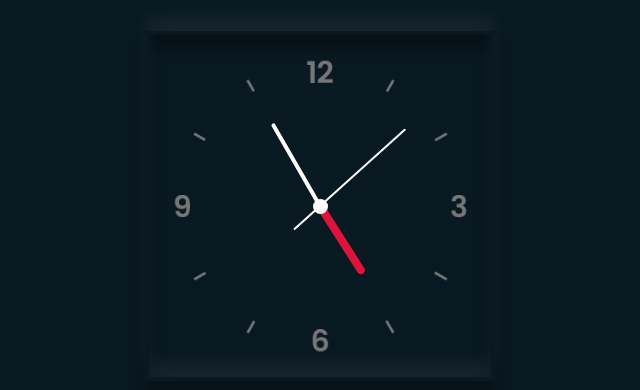
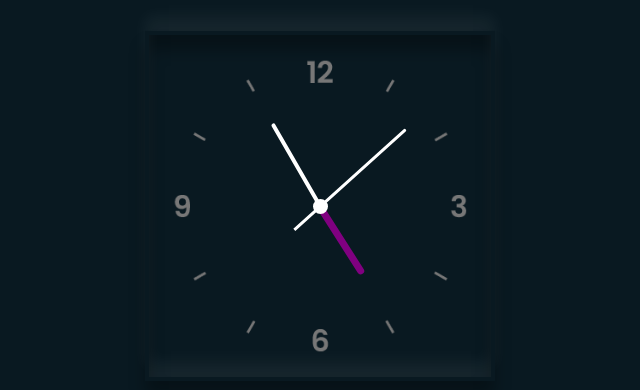
Before and after one commit to akuma-Dhruv/jss-clock, a plain HTML site: page index.html in a window 1280 px wide. Shown: the part 194-584 px from the top of the page, 320-960 px from the left. Drawn offline with Linux system fonts and the light colour scheme.

Commit message:
minor cosmetic changes

```diff
--- a/style.css
+++ b/style.css
@@ -81,9 +81,9 @@ z-index: 1000;
 {
     content: '';
     position: absolute;
-    width: 8px;
-    height: 80px;
-    background: crimson;
+    width: 7px;
+    height: 85px;
+    background: purple;
     z-index: 10;
     border-radius: 6px 6px 0 0;
 }
@@ -92,7 +92,7 @@ z-index: 1000;
     content: '';
     position: absolute;
     width: 4px;
-    height: 90px;
+    height: 95px;
     background:#fff;
     z-index: 11;
     border-radius: 6px 6px 0 0;
@@ -101,7 +101,7 @@ z-index: 1000;
 {
     content: '';
     position: absolute;
-    width: 2px;
+    width: 3px;
     height: 150px;
     background:#fff;
     z-index: 12;
```
